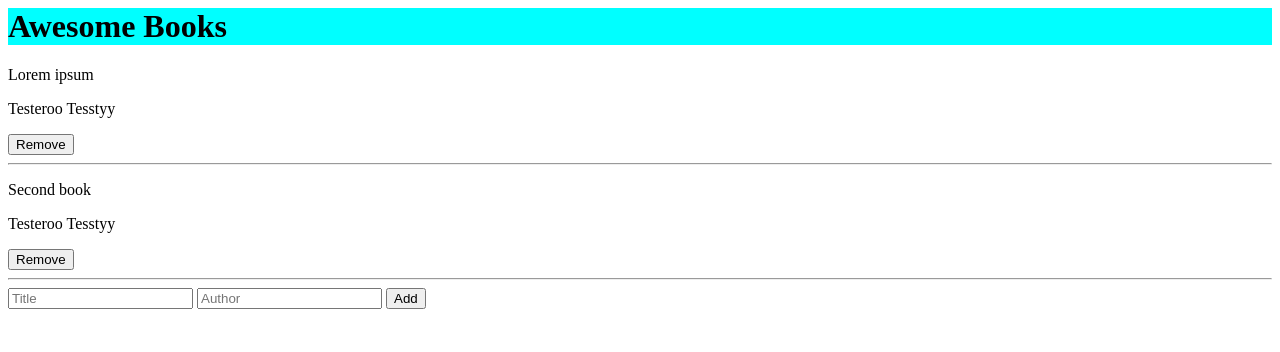
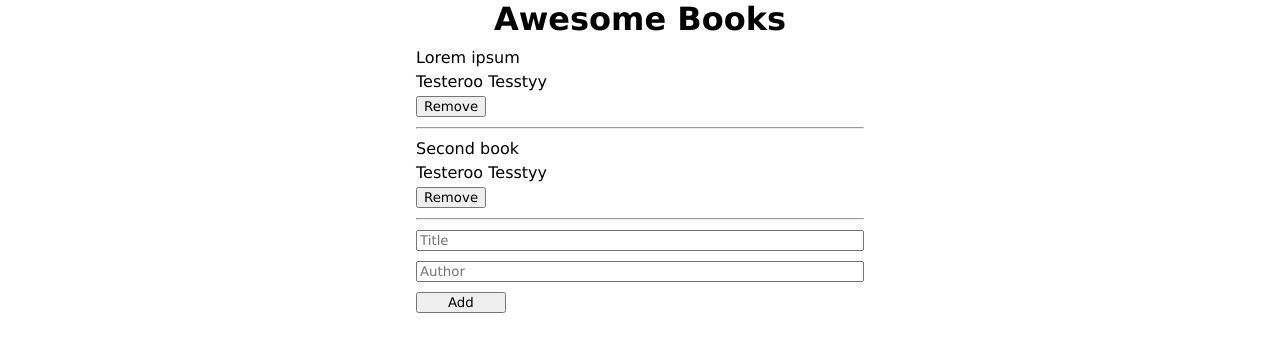
Before and after one commit to SaneMyburg/My-Books, a website: page index.html in a window 1280 px wide. Drawn offline with Linux system fonts and the light colour scheme.

Commit message:
Added style in books

```diff
--- a/style.css
+++ b/style.css
@@ -1,3 +1,38 @@
-h1 {
-    background-color: aqua;
-}
+* {
+    box-sizing: border-box;
+    margin: 0%;
+    font-family: 'Lucida Sans', 'Lucida Sans Regular', 'Lucida Grande', 'Lucida Sans Unicode', Geneva, Verdana, sans-serif;
+  }
+
+  h1 {
+    text-align: center;
+  }
+
+  .books-container {
+    width: 35%;
+    margin: 10px auto;
+  }
+
+  .books-container p {
+    margin-bottom: 5px;
+  }
+
+  .books-container button {
+    margin-bottom: 10px;
+    cursor: pointer;
+  }
+
+  .form-input {
+    display: grid;
+    width: 35%;
+    margin: auto;
+  }
+
+  .form-input input {
+    margin-bottom: 10px;
+  }
+
+  .form-input button {
+    width: 20%;
+    cursor: pointer;
+  }
```
